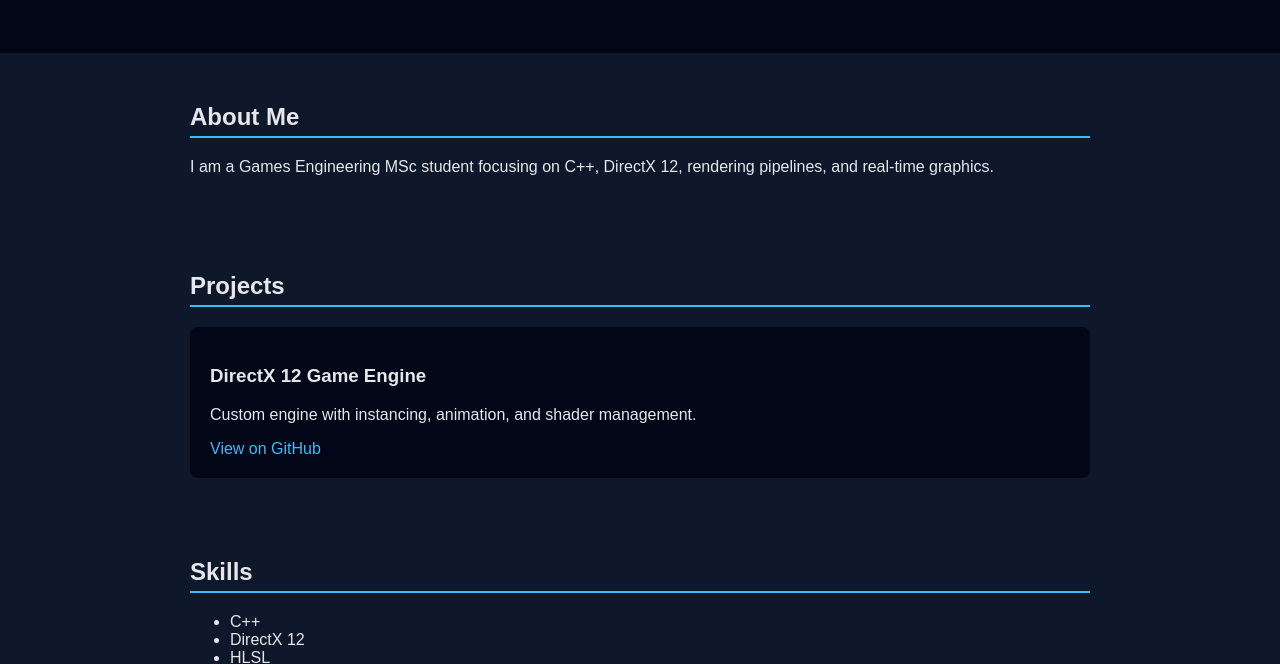
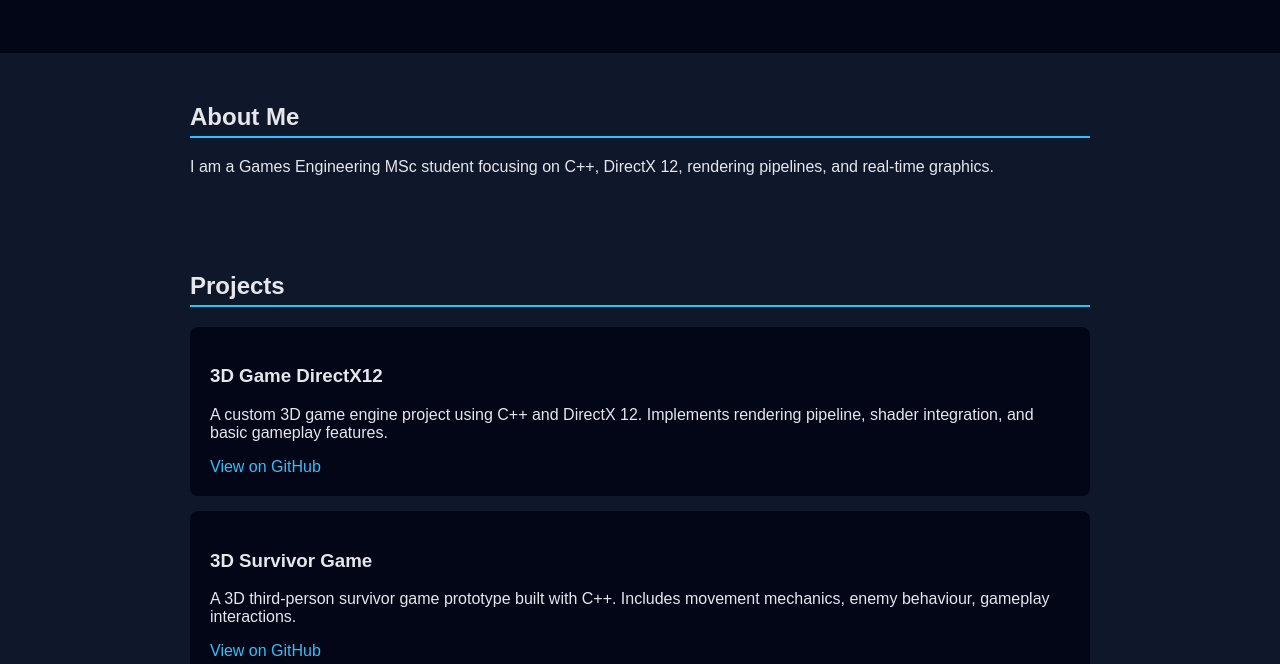
Before and after one commit to ege-ozgur/ege-ozgur.github.io, a plain HTML site: page index.html in a window 1280 px wide. Shown: the part 141-805 px from the top of the page. Drawn offline with Linux system fonts and the light colour scheme.

Commit message:
Revise project section in index.html
Updated project descriptions and links for clarity.

```diff
--- a/index.html
+++ b/index.html
@@ -21,12 +21,27 @@
 </section>
 
 <section>
-    <h2>Projects</h2>
+   <h2>Projects</h2>
+    <div class="project">
+        <h3>3D Game DirectX12</h3>
+        <p>
+            A custom 3D game engine project using C++ and DirectX 12.
+            Implements rendering pipeline, shader integration, and basic gameplay features.
+        </p>
+        <a href="https://github.com/ege-ozgur/3D-Game-Directx12" target="_blank">
+            View on GitHub
+        </a>
+    </div>
 
     <div class="project">
-        <h3>DirectX 12 Game Engine</h3>
-        <p>Custom engine with instancing, animation, and shader management.</p>
-        <a href="https://github.com/USERNAME/REPO_NAME" target="_blank">View on GitHub</a>
+        <h3>3D Survivor Game</h3>
+        <p>
+            A 3D third-person survivor game prototype built with C++.
+            Includes movement mechanics, enemy behaviour, gameplay interactions.
+        </p>
+        <a href="https://github.com/ege-ozgur/3D-SurvivorGame" target="_blank">
+            View on GitHub
+        </a>
     </div>
 
 </section>
```
